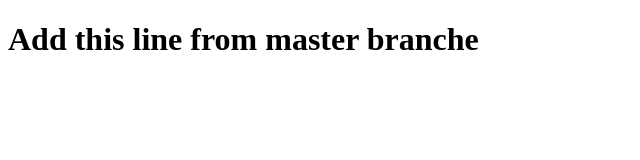
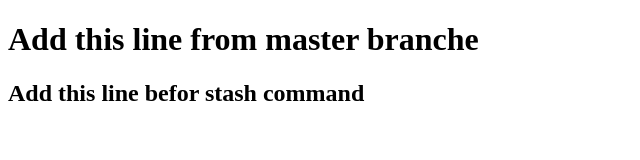
Before and after one commit to oukirche/demo, a plain HTML site: page index.html in a window 1280 px wide. Shown: the whole page, without its empty margins (0-640 px from the left). Drawn offline with Linux system fonts and the light colour scheme.

Commit message:
add modification after stash my work

```diff
--- a/index.html
+++ b/index.html
@@ -7,7 +7,7 @@
 
 
 <h1>Add this line from master branche</h1>
-
+<h2>Add this line befor stash command</h2>
 
 </body>
 </html>
```
